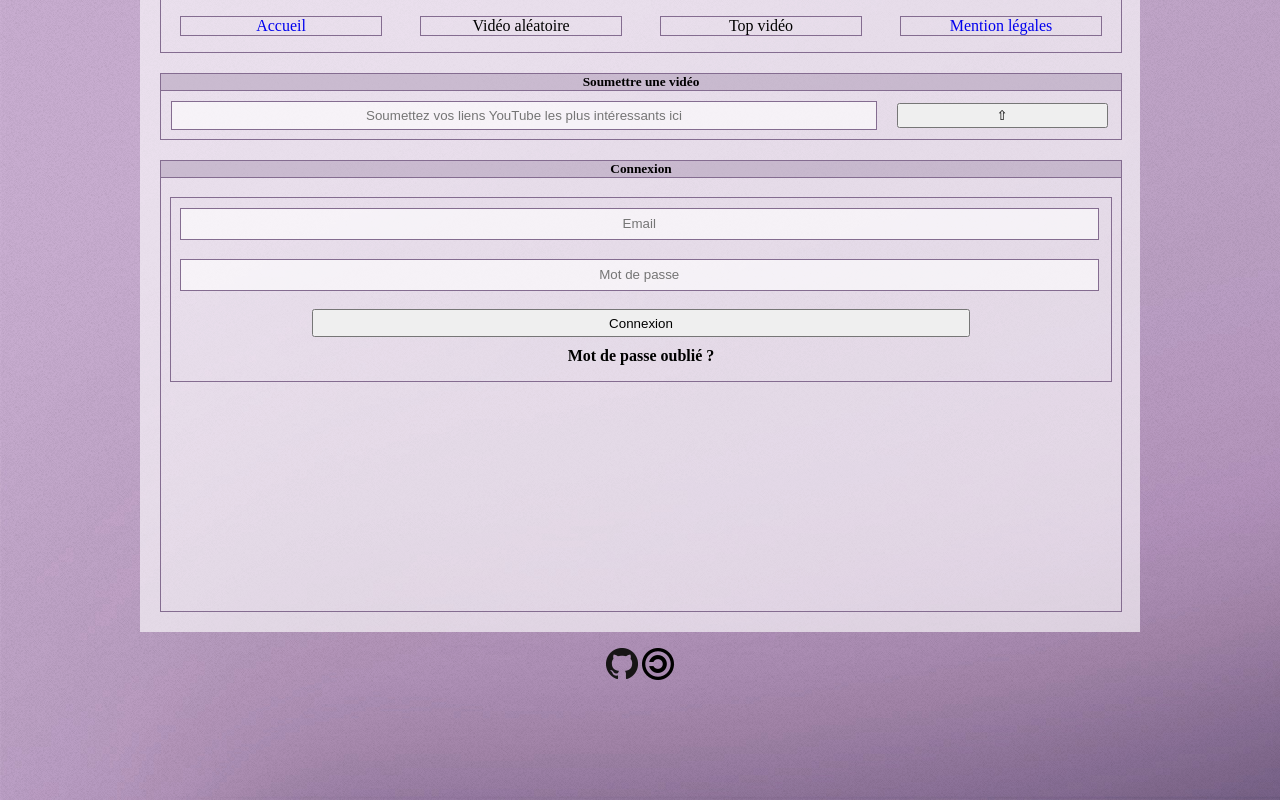
After one commit to snakejj/p13, a Django app: page /connexion/ in a window 1280 px wide. The commit adds this page. Run offline with Django 3.2, Linux system fonts and the light colour scheme.

Commit message:
Adding the "login" page

```diff
--- a/core/static/css/styles.css
+++ b/core/static/css/styles.css
@@ -327,6 +327,47 @@ main {
 /* -------------------END POSTING COMMENTS-------------------- */
 /* *******************************-***************************************** */
 
+/* ************************************************************************ */
+/* --------------------------LOGIN---------------------------- */
+
+#login {
+    margin : 0 2% 2% 2%;
+    display:block;
+    width: 96%;
+    min-height: 450px;
+    max-height:450px;
+    height: auto;
+    overflow-y: auto;
+    border: 1px solid #846c90;
+    background-color: #ffffff70;
+}
+
+.login {
+    padding: 0;
+    margin-top: 2%;
+    margin : 2% auto ;
+    display:block;
+    width: 98%;
+    border: 1px solid #846c90;
+}
+
+#login input {
+    height: 28px;
+    width: 97%;
+    margin: 1%;
+    text-align: center;
+    border: 1px solid #846c90;
+    background-color: #ffffff9e;
+}
+#login button {
+    height: 28px;
+    width: 70%;
+    margin: 1% 15%;
+    text-align: center;
+}
+
+/* --------------------------END LOGIN---------------------------- */
+/* ************************************************************************ */
 
 /* ************************************************************************ */
 /* -------------------FOOTER-------------------- */
--- a/core/templates/core/base.html
+++ b/core/templates/core/base.html
@@ -5,16 +5,17 @@
     <meta charset="UTF-8">
     <meta name="viewport" content="width=device-width, initial-scale=1.0">
     <meta http-equiv="X-UA-Compatible" content="ie=edge">
+
     <title>{{ title }}</title>
 
     <link href="{% static 'css/styles.css' %}" rel="stylesheet">
     <link rel="stylesheet" href="{% static 'font-awesome-4.7.0/css/font-awesome.min.css' %}">
-    <script src="https://js.api.here.com/v3/3.1/mapsjs-core.js" type="text/javascript" charset="utf-8"></script>
-    <script src="https://js.api.here.com/v3/3.1/mapsjs-service.js" type="text/javascript" charset="utf-8"></script>
+
 
 </head>
 <body>
     {% include "core/layouts/_header.html" %}
+
     <main>
     {% block content %}
     {% endblock %}
--- a/core/templates/core/pages/home.html
+++ b/core/templates/core/pages/home.html
@@ -1,7 +1,6 @@
 {% extends "core/base.html" %}
 {% load static %}
 {% block content %}
-
 
     {% include "core/layouts/_submit.html" %}
     <div id="main">
@@ -11,4 +10,5 @@
     {% include "core/layouts/_share.html" %}
     {% include "core/layouts/_comments.html" %}
 
+
 {% endblock content %}
--- a/core/templates/core/pages/legal_notice.html
+++ b/core/templates/core/pages/legal_notice.html
@@ -2,11 +2,9 @@
 {% load static %}
 {% block content %}
 
-<main>
     {% include "core/layouts/_submit.html" %}
     <div id="main">
         <h3 class="subtitle">Mentions légales</h3>
     </div>
-</main>
 
 {% endblock content %}
--- /dev/null
+++ b/core/templates/core/pages/login.html
@@ -0,0 +1,19 @@
+{% extends "core/base.html" %}
+{% load static %}
+{% block content %}
+
+
+    {% include "core/layouts/_submit.html" %}
+    <div id="login" style="background-color: #fff0;">
+        <h3 class="subtitle">Connexion</h3>
+
+        <form class="login">
+            <input type="text" id="login-email-input" name="login-email-input" placeholder="Email" required>
+            <input type="password" id="login-password-input" name="login-password-input" placeholder="Mot de passe" required>
+            <button type="submit">Connexion</button>
+            <p style="text-align: center; font-weight: bold; margin-top:0;">Mot de passe oublié ?</p>
+        </form>
+
+    </div>
+
+{% endblock content %}
--- a/core/urls.py
+++ b/core/urls.py
@@ -5,5 +5,6 @@ app_name = "core"
 
 urlpatterns = [
     path('', views.home, name='home'),
-    path('mentions_legales/', views.legal_notice, name='legal_notice'),
+    path('mentions-legales/', views.legal_notice, name='legal_notice'),
+    path('connexion/', views.login, name='login'),
 ]
--- a/core/views.py
+++ b/core/views.py
@@ -7,3 +7,7 @@ def home(request):
 
 def legal_notice(request):
     return render(request, 'core/pages/legal_notice.html', {'title': "Mentions légales",})
+
+
+def login(request):
+    return render(request, 'core/pages/login.html', {'title': "Connexion",})
```
